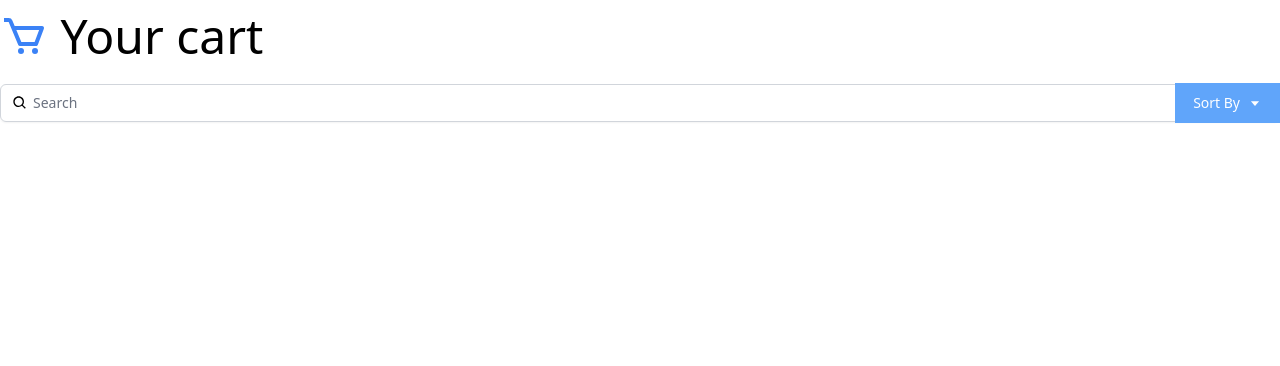
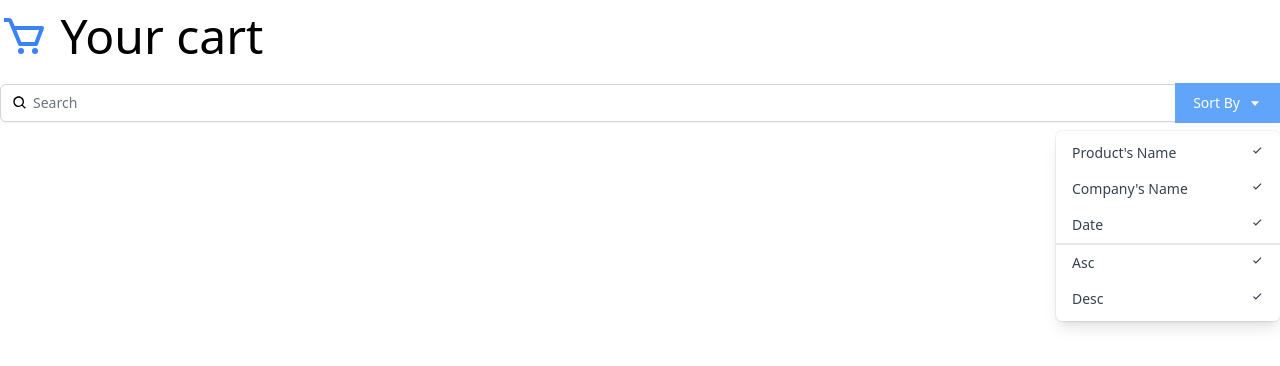
Before and after one commit to AndreMorandi/React-Simple-Interface, a React (Create React App) app: page / in a window 1280 px wide. Shown: the top 366 px of the page. Built offline with nearby package versions, Linux system fonts and the light colour scheme.

Commit message:
Add DropDown component (without functionality yet)

```diff
--- a/src/components/Search.js
+++ b/src/components/Search.js
@@ -1,4 +1,29 @@
 import { BiSearch, BiCaretDown, BiCheck } from "react-icons/bi"
+
+const DropDown = () => {
+    return (
+        <div className="origin-top-right absolute right-0 mt-2 w-56
+        rounded-md shadow-lg bg-white ring-1 ring-black ring-opacity-5">
+        <div className="py-1" role="menu" aria-orientation="vertical" aria-labelledby="options-menu">
+          <div
+            className="px-4 py-2 text-sm text-gray-700 hover:bg-gray-100 hover:text-gray-900 flex justify-between cursor-pointer"
+            role="menuitem">Product's Name <BiCheck /></div>
+          <div
+            className="px-4 py-2 text-sm text-gray-700 hover:bg-gray-100 hover:text-gray-900 flex justify-between cursor-pointer"
+            role="menuitem">Company's Name<BiCheck /></div>
+          <div
+            className="px-4 py-2 text-sm text-gray-700 hover:bg-gray-100 hover:text-gray-900 flex justify-between cursor-pointer"
+            role="menuitem">Date<BiCheck /></div>
+          <div
+            className="px-4 py-2 text-sm text-gray-700 hover:bg-gray-100 hover:text-gray-900 flex justify-between cursor-pointer border-gray-1 border-t-2"
+            role="menuitem">Asc <BiCheck /></div>
+          <div
+            className="px-4 py-2 text-sm text-gray-700 hover:bg-gray-100 hover:text-gray-900 flex justify-between cursor-pointer"
+            role="menuitem">Desc <BiCheck /></div>
+        </div>
+      </div>
+    )
+}
 
 
 const Search = () => {
@@ -17,6 +42,7 @@
                             className="justify-center px-4 py-2 bg-blue-400 border-2 border-blue-400 text-sm text-white hover:bg-blue-700 focus:outline-none focus:ring-2 focus:ring-offset-2 flex items-center" id="options-menu" aria-haspopup="true" aria-expanded="true">
                             Sort By <BiCaretDown className="ml-2" />
                         </button>
+                        <DropDown />
                     </div>
                 </div>
             </div>
```
